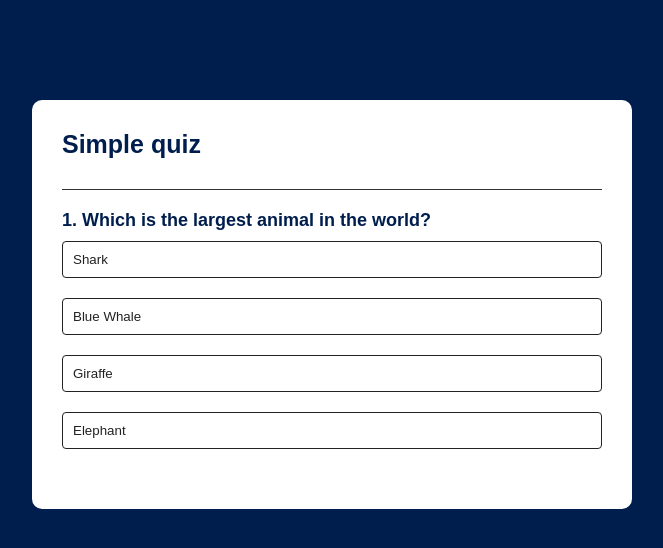
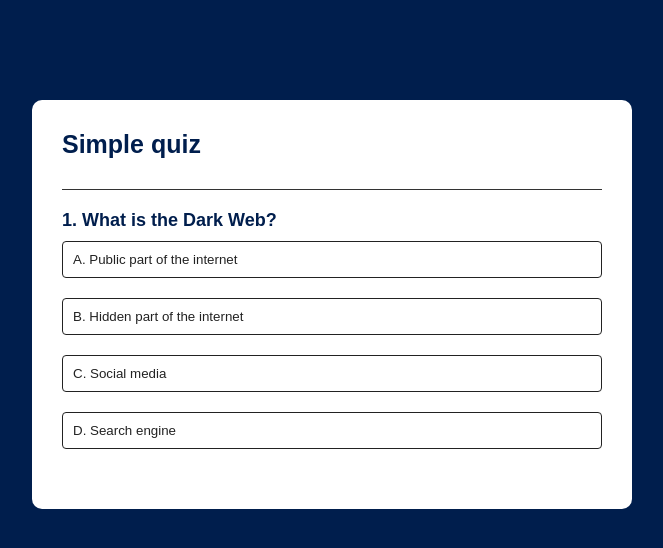
Before and after one commit to Impana-g/Quiz-app, a plain HTML site: page index.html in a window 1280 px wide. Shown: the whole page, without its empty margins (308-971 px from the left). Drawn offline with Linux system fonts and the light colour scheme.

Commit message:
Small changes

```diff
--- a/index.html
+++ b/index.html
@@ -17,6 +17,9 @@
         <button class="btn">Answer 4</button>
     </div>
     <button id="next-btn">Next</button>
+    <button id="prev-btn">Previous</button>
+
+
 </div>
 
 </div>
--- a/script.js
+++ b/script.js
@@ -1,43 +1,221 @@
+
 const questions = [
   {
-      question:"Which is the largest animal in the world?",
-      answers:[
-          {text:"Shark", correct:false},
-          {text:"Blue Whale", correct:true},
-          {text:"Giraffe", correct:false},
-          {text:"Elephant", correct:false}
-      ]
+    question: "What is the Dark Web?",
+    answers: [
+      { text: "Public part of the internet", correct: false },
+      { text: "Hidden part of the internet", correct: true },
+      { text: "Social media", correct: false },
+      { text: "Search engine", correct: false }
+    ]
   },
   {
-      question:"What is the capital of France?",
-      answers:[
-          {text:"Berlin", correct:false},
-          {text:"Madrid", correct:false},
-          {text:"Paris", correct:true},
-          {text:"Rome", correct:false}
-      ]
+    question: "Which software is commonly used to access the Dark Web?",
+    answers: [
+      { text: "Chrome", correct: false },
+      { text: "Firefox", correct: false },
+      { text: "Tor Browser", correct: true },
+      { text: "Internet Explorer", correct: false }
+    ]
   },
   {
-      question:"Which planet is known as the Red Planet?",
-      answers:[
-          {text:"Earth", correct:false},
-          {text:"Mars", correct:true},
-          {text:"Jupiter", correct:false},
-          {text:"Venus", correct:false}
-      ]
-  },{
-      question:"Who wrote 'Romeo and Juliet'?",
-      answers:[
-          {text:"Charles Dickens", correct:false},
-          {text:"William Shakespeare", correct:true},
-          {text:"Mark Twain", correct:false},
-          {text:"Jane Austen", correct:false}
-      ]
+    question: "The Dark Web can be accessed using Google.",
+    answers: [
+      { text: "True", correct: false },
+      { text: "False", correct: true }
+    ]
+  },
+  {
+    question: "Why is the Dark Web hard to track?",
+    answers: [
+      { text: "Slow internet", correct: false },
+      { text: "Strong anonymity", correct: true },
+      { text: "No websites", correct: false },
+      { text: "Old technology", correct: false }
+    ]
+  },
+  {
+    question: "The Dark Web is part of which larger network?",
+    answers: [
+      { text: "Surface web", correct: false },
+      { text: "Deep web", correct: true },
+      { text: "Local network", correct: false },
+      { text: "Email system", correct: false }
+    ]
+  },
+  {
+    question: "Tor helps users by providing:",
+    answers: [
+      { text: "Speed", correct: false },
+      { text: "Storage", correct: false },
+      { text: "Anonymity", correct: true },
+      { text: "Antivirus", correct: false }
+    ]
+  },
+  {
+    question: "Which activity is common on the Dark Web?",
+    answers: [
+      { text: "Online shopping", correct: false },
+      { text: "Data theft", correct: true },
+      { text: "Video streaming", correct: false },
+      { text: "Online classes", correct: false }
+    ]
+  },
+  {
+    question: "Ransomware is used to:",
+    answers: [
+      { text: "Clean systems", correct: false },
+      { text: "Lock data and demand money", correct: true },
+      { text: "Speed up computers", correct: false },
+      { text: "Backup files", correct: false }
+    ]
+  },
+  {
+    question: "Selling stolen credit card details is an example of:",
+    answers: [
+      { text: "Ethical hacking", correct: false },
+      { text: "Cybercrime", correct: true },
+      { text: "Data recovery", correct: false },
+      { text: "Encryption", correct: false }
+    ]
+  },
+  {
+    question: "Cybercriminals use the Dark Web to stay anonymous.",
+    answers: [
+      { text: "True", correct: true },
+      { text: "False", correct: false }
+    ]
+  },
+  {
+    question: "Which of the following is a cybercrime?",
+    answers: [
+      { text: "Coding", correct: false },
+      { text: "Phishing", correct: true },
+      { text: "Online learning", correct: false },
+      { text: "Blogging", correct: false }
+    ]
+  },
+  {
+    question: "Dark Web marketplaces mainly deal with:",
+    answers: [
+      { text: "Legal books", correct: false },
+      { text: "Illegal goods and services", correct: true },
+      { text: "Movies", correct: false },
+      { text: "Games", correct: false }
+    ]
+  },
+  {
+    question: "One major risk of cybercrime is:",
+    answers: [
+      { text: "Free internet", correct: false },
+      { text: "Financial loss", correct: true },
+      { text: "Faster systems", correct: false },
+      { text: "Better security", correct: false }
+    ]
+  },
+  {
+    question: "Data theft affects:",
+    answers: [
+      { text: "Only companies", correct: false },
+      { text: "Only hackers", correct: false },
+      { text: "Individuals and businesses", correct: true },
+      { text: "No one", correct: false }
+    ]
+  },
+  {
+    question: "Cybercrime can damage a company’s:",
+    answers: [
+      { text: "Color theme", correct: false },
+      { text: "Reputation", correct: true },
+      { text: "Office building", correct: false },
+      { text: "Logo size", correct: false }
+    ]
+  },
+  {
+    question: "Identity theft means:",
+    answers: [
+      { text: "Creating new ID", correct: false },
+      { text: "Stealing personal information", correct: true },
+      { text: "Forgetting password", correct: false },
+      { text: "Changing username", correct: false }
+    ]
+  },
+  {
+    question: "Cybercrime has no real-world impact.",
+    answers: [
+      { text: "True", correct: false },
+      { text: "False", correct: true }
+    ]
+  },
+  {
+    question: "Online fraud mainly targets:",
+    answers: [
+      { text: "Computers", correct: false },
+      { text: "Personal and financial data", correct: true },
+      { text: "Internet cables", correct: false },
+      { text: "Hardware", correct: false }
+    ]
+  },
+  {
+    question: "Cybersecurity helps by:",
+    answers: [
+      { text: "Increasing crime", correct: false },
+      { text: "Protecting data", correct: true },
+      { text: "Hacking systems", correct: false },
+      { text: "Sharing passwords", correct: false }
+    ]
+  },
+  {
+    question: "Which is a good cybersecurity practice?",
+    answers: [
+      { text: "Weak passwords", correct: false },
+      { text: "Sharing OTPs", correct: false },
+      { text: "Safe browsing", correct: true },
+      { text: "Clicking unknown links", correct: false }
+    ]
+  },
+  {
+    question: "Strong authentication means:",
+    answers: [
+      { text: "Simple login", correct: false },
+      { text: "Multiple security steps", correct: true },
+      { text: "No password", correct: false },
+      { text: "Public access", correct: false }
+    ]
+  },
+  {
+    question: "Two-factor authentication provides:",
+    answers: [
+      { text: "Less security", correct: false },
+      { text: "Extra protection", correct: true },
+      { text: "Faster hacking", correct: false },
+      { text: "No benefit", correct: false }
+    ]
+  },
+  {
+    question: "Awareness helps reduce cybercrime risks.",
+    answers: [
+      { text: "True", correct: true },
+      { text: "False", correct: false }
+    ]
+  },
+  {
+    question: "Updating software helps to:",
+    answers: [
+      { text: "Add viruses", correct: false },
+      { text: "Fix security issues", correct: true },
+      { text: "Slow the system", correct: false },
+      { text: "Remove internet", correct: false }
+    ]
   }
 ];
+
+
 const questionElement = document.getElementById("question");
 const answerButtons = document.getElementById("answer-buttons");
 const nextButton = document.getElementById("next-btn");
+const prevButton = document.getElementById("prev-btn");
+
 
 let currentQuestionIndex = 0;
 let score = 0;
@@ -46,6 +224,7 @@ function startQuiz(){
     currentQuestionIndex = 0;
     score = 0;
     nextButton.innerHTML = "Next";
+     prevButton.style.display = "none";
     showQuestion();
 }
 
@@ -58,13 +237,21 @@ function showQuestion(){
 
     currentQuestion.answers.forEach(answer => {
         const button = document.createElement("button");
-        button.innerHTML = answer.text;
+        const optionLabels = ["A", "B", "C", "D"];
+button.innerHTML = optionLabels[currentQuestion.answers.indexOf(answer)] + ". " + answer.text;
+
         button.classList.add("btn");
         answerButtons.appendChild(button);
         if(answer.correct){
             button.dataset.correct = answer.correct;
         }
         button.addEventListener("click", selectAnswer);
+        if(currentQuestionIndex > 0){
+    prevButton.style.display = "block";
+} else {
+    prevButton.style.display = "none";
+}
+
     });
 }
 
@@ -100,6 +287,11 @@ function showScore(){
     nextButton.innerHTML = "Play Again";
     nextButton.style.display = "block";
 }
+function handlePrevButton(){
+    currentQuestionIndex--;
+    showQuestion();
+}
+
 function handleNextButton(){
     currentQuestionIndex++;
     if(currentQuestionIndex < questions.length){
@@ -115,6 +307,8 @@ nextButton.addEventListener("click", () => {
     }else{
         startQuiz();
     }
+    prevButton.addEventListener("click", handlePrevButton);
+
 });
 
 startQuiz();
```
